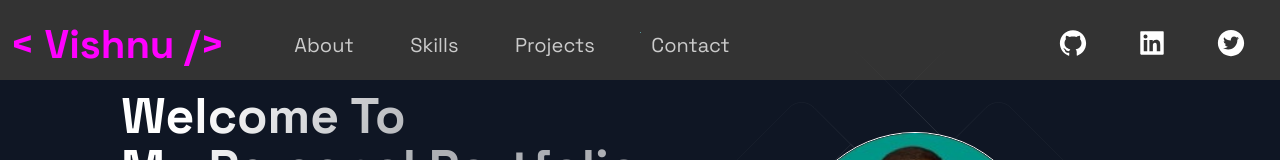
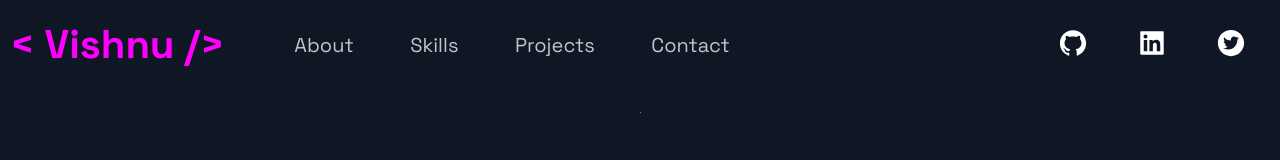
Before and after one commit to vishnudutta1/My-Portfolio, a Next.js app: page / in a window 1280 px wide. Shown: the top 160 px of the page. Built offline with nearby package versions, Linux system fonts and the light colour scheme.

Commit message:
Update HeaderStyles.js

```diff
--- a/src/components/Header/HeaderStyles.js
+++ b/src/components/Header/HeaderStyles.js
@@ -9,11 +9,8 @@ export const Container = styled.div`
   grid-column-gap: 2rem;
   padding: 1rem;
   padding-top: 2rem;
-  overflow: hidden;
-  background-color: #333;
-  position: fixed; /* Set the navbar to fixed position */
-  top: 0; /* Position the navbar at the top of the page */
-  width: 100%; /* Full width */
+
+
 
 
 
```
